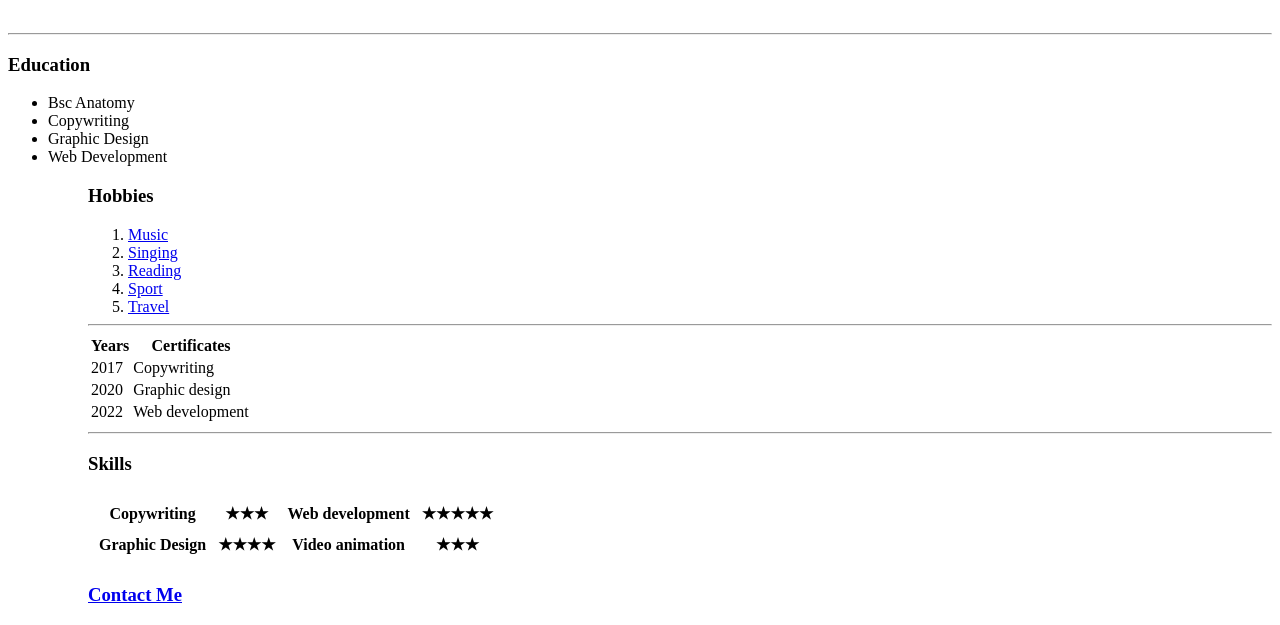
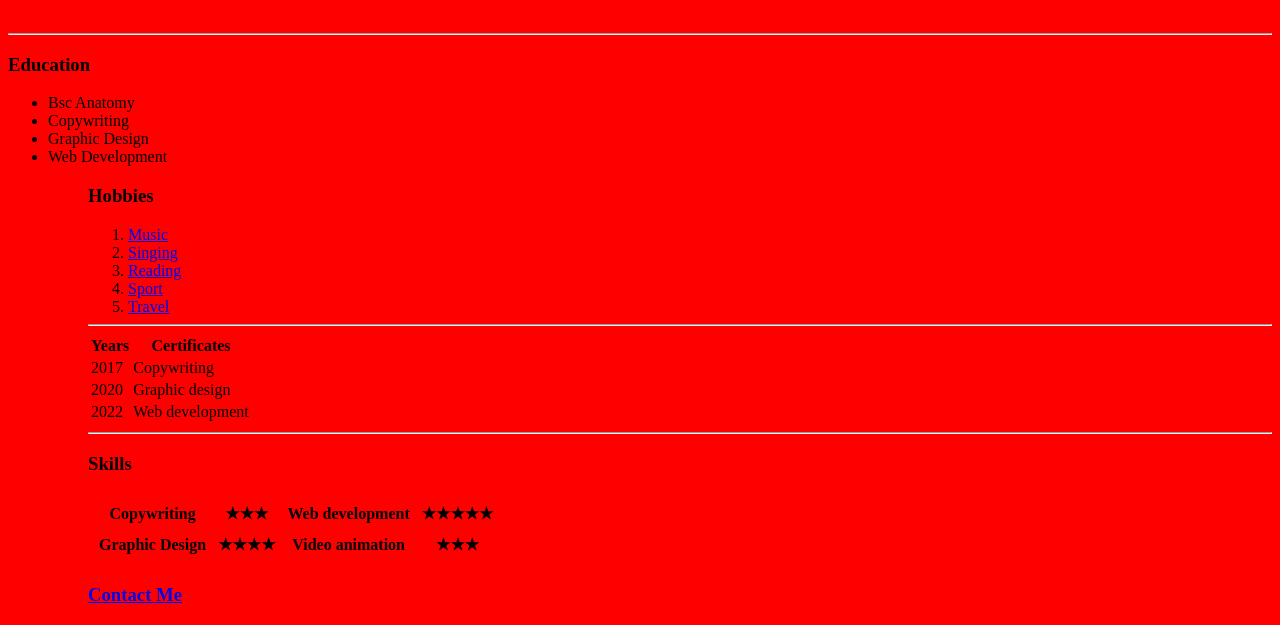
Before and after one commit to Stangate/Cv, a plain HTML site: page index.html in a window 1280 px wide. Shown: the part 189-814 px from the top of the page. Drawn offline with Linux system fonts and the light colour scheme.

Commit message:
index file update

```diff
--- a/index.html
+++ b/index.html
@@ -4,7 +4,9 @@
     <meta charset="utf-8">
     <title>🌟Shaka's Personal site</title>
   </head>
-  <body>
+<link rel="stylesheet" href="css/styles.css">
+
+  <body style="background-color:red;">
     <table cellspacing=20>
       <tr>
         <th><img src="stanpraise.png" alt="shaka stan praise picture"</th>
@@ -64,6 +66,5 @@
  </table>
  <h3><a href="Contact Me.html">Contact Me</a></h3>
 
-
   </body>
 </html>
```
